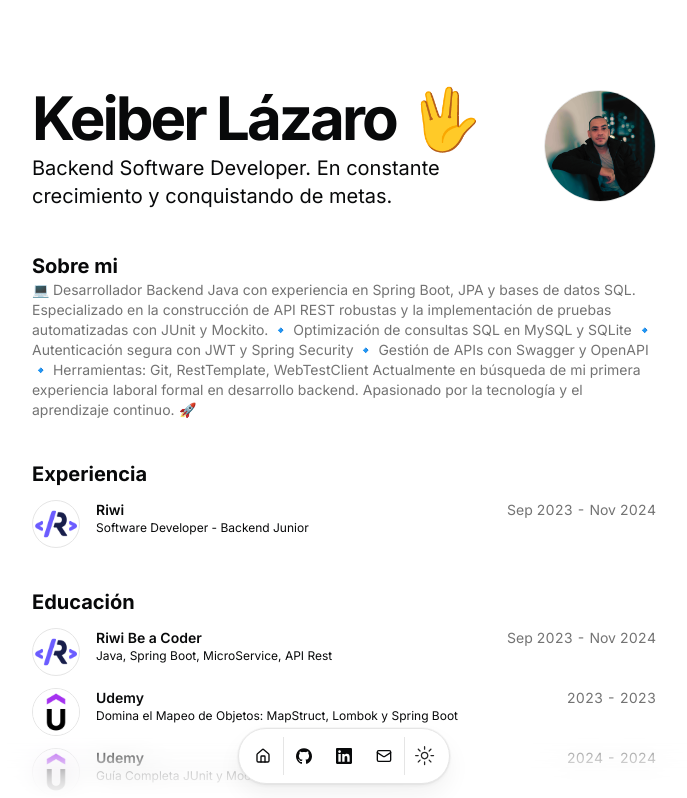
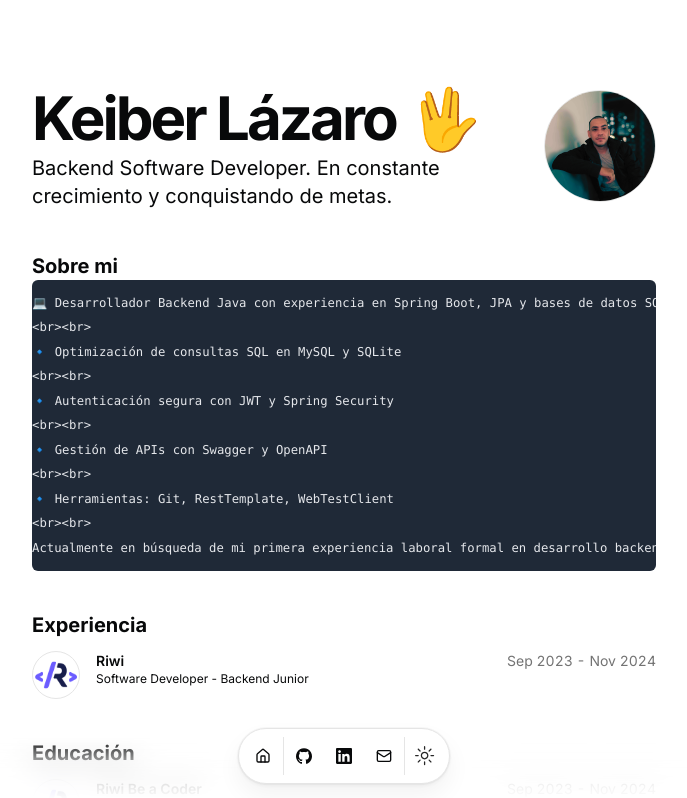
Before and after one commit to KeiberLLB/PortafolioKeiber, a Next.js app: page / in a window 1280 px wide. Shown: the top 798 px of the page, without its empty margins (296-983 px from the left). Built offline with nearby package versions, Linux system fonts and the light colour scheme.

Commit message:
actualizacion

```diff
--- a/src/data/resume.tsx
+++ b/src/data/resume.tsx
@@ -9,14 +9,19 @@ export const DATA = {
   locationLink: "https://www.google.com/maps/place/Medell%C3%ADn",
   description:
     "Backend Software Developer. En constante crecimiento y conquistando de metas.",
-  summary: ["💻 Desarrollador Backend Java con experiencia en Spring Boot, JPA y bases de datos SQL. Especializado en la construcción de API REST robustas y la implementación de pruebas automatizadas con JUnit y Mockito.",
-"🔹 Optimización de consultas SQL en MySQL y SQLite",
-"🔹 Autenticación segura con JWT y Spring Security",
-"🔹 Gestión de APIs con Swagger y OpenAPI",
-"🔹 Herramientas: Git, RestTemplate, WebTestClient",
-"Actualmente en búsqueda de mi primera experiencia laboral formal en desarrollo backend. Apasionado por la tecnología y el aprendizaje continuo. 🚀"].join("\n")
-
-    ,
+  summary: `
+    💻 Desarrollador Backend Java con experiencia en Spring Boot, JPA y bases de datos SQL. Especializado en la construcción de API REST robustas y la implementación de pruebas automatizadas con JUnit y Mockito.
+    <br><br>
+    🔹 Optimización de consultas SQL en MySQL y SQLite
+    <br><br>
+    🔹 Autenticación segura con JWT y Spring Security
+    <br><br>
+    🔹 Gestión de APIs con Swagger y OpenAPI
+    <br><br>
+    🔹 Herramientas: Git, RestTemplate, WebTestClient
+    <br><br>
+    Actualmente en búsqueda de mi primera experiencia laboral formal en desarrollo backend. Apasionado por la tecnología y el aprendizaje continuo. 🚀
+  `,
   avatarUrl: "/me.jpg",
   skills: [
     "Java",
```
